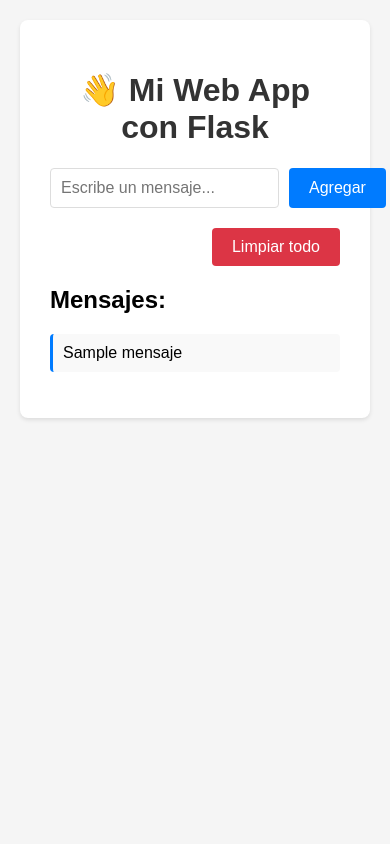
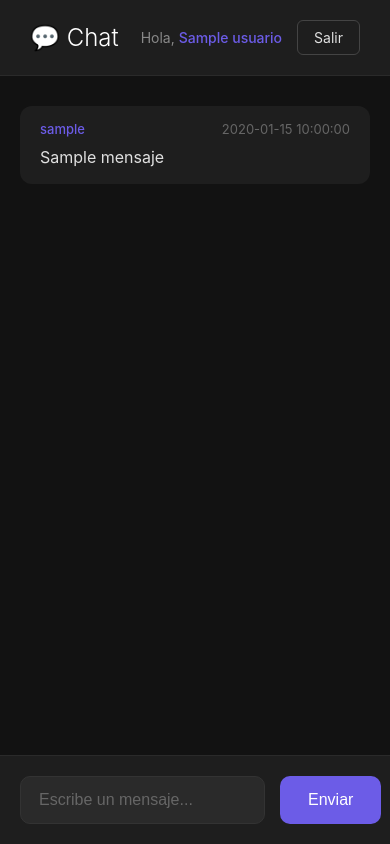
Before and after one commit to Leonisaurov/Qwen_Coder, a Flask app: template templates/index.html in a window 390 px wide. Run offline with Flask 3, Linux system fonts and the light colour scheme; the template is opened without the code that fills it: most values are stand-ins (such as "Sample title", 1, 10 or a date in 2020).

Commit message:
Implement dark mode, minimalist design, and functional chat with simple authentication
- Added login.html template with dark mode styling and user authentication form
- Modified app.py to implement user session management, password hashing, and message persistence
- Updated index.html with dark theme, minimalist interface, and real-time message polling
- Integrated user registration, login/logout functionality, and secure password handling
- Added automatic user creation on first login and message history with timestamps
- Implemented responsive design and smooth animations for enhanced user experience

```diff
--- a/app.py
+++ b/app.py
@@ -1,25 +1,75 @@
-from flask import Flask, render_template, request, redirect, url_for
+from flask import Flask, render_template, request, redirect, url_for, session, jsonify
+from datetime import datetime
+import hashlib
 
 app = Flask(__name__)
+app.secret_key = 'tu_clave_secreta_cambiala_en_produccion'
 
-# Lista temporal para almacenar mensajes (en memoria)
-mensajes = []
+# Base de datos en memoria para usuarios y mensajes
+usuarios = {}  # {username: hashed_password}
+mensajes = []  # [{username, mensaje, timestamp}]
+
+def hash_password(password):
+    return hashlib.sha256(password.encode()).hexdigest()
 
 @app.route('/')
 def index():
-    return render_template('index.html', mensajes=mensajes)
+    if 'usuario' not in session:
+        return redirect(url_for('login'))
+    return render_template('index.html', usuario=session['usuario'], mensajes=mensajes)
 
-@app.route('/agregar', methods=['POST'])
-def agregar():
-    mensaje = request.form.get('mensaje')
+@app.route('/login', methods=['GET', 'POST'])
+def login():
+    error = None
+    if request.method == 'POST':
+        username = request.form.get('username', '').strip()
+        password = request.form.get('password', '')
+
+        if not username or not password:
+            error = 'Por favor completa todos los campos'
+        elif username in usuarios:
+            # Usuario existente, verificar contraseña
+            if usuarios[username] == hash_password(password):
+                session['usuario'] = username
+                return redirect(url_for('index'))
+            else:
+                error = 'Contraseña incorrecta'
+        else:
+            # Nuevo usuario, registrarlo automáticamente
+            usuarios[username] = hash_password(password)
+            session['usuario'] = username
+            return redirect(url_for('index'))
+
+    return render_template('login.html', error=error)
+
+@app.route('/logout')
+def logout():
+    session.clear()
+    return redirect(url_for('login'))
+
+@app.route('/enviar', methods=['POST'])
+def enviar():
+    if 'usuario' not in session:
+        return jsonify({'error': 'No autorizado'}), 401
+
+    mensaje = request.form.get('mensaje', '').strip()
     if mensaje:
-        mensajes.append(mensaje)
+        mensajes.append({
+            'username': session['usuario'],
+            'mensaje': mensaje,
+            'timestamp': datetime.now().strftime('%H:%M')
+        })
+        # Mantener solo los últimos 50 mensajes
+        if len(mensajes) > 50:
+            mensajes.pop(0)
+
     return redirect(url_for('index'))
 
-@app.route('/limpiar', methods=['POST'])
-def limpiar():
-    mensajes.clear()
-    return redirect(url_for('index'))
+@app.route('/api/mensajes')
+def get_mensajes():
+    return jsonify(mensajes)
 
 if __name__ == '__main__':
-    app.run(debug=True, host='0.0.0.0', port=5001)
+    import os
+    port = int(os.environ.get("PORT", 5001))
+    app.run(debug=True, host='0.0.0.0', port=port)
--- a/templates/index.html
+++ b/templates/index.html
@@ -3,96 +3,267 @@
 <head>
     <meta charset="UTF-8">
     <meta name="viewport" content="width=device-width, initial-scale=1.0">
-    <title>Mi Web App Flask</title>
+    <title>Chat - {{ usuario }}</title>
     <style>
+        * {
+            margin: 0;
+            padding: 0;
+            box-sizing: border-box;
+        }
+
         body {
-            font-family: Arial, sans-serif;
+            font-family: -apple-system, BlinkMacSystemFont, 'Segoe UI', Roboto, Oxygen, Ubuntu, sans-serif;
+            background-color: #121212;
+            color: #e0e0e0;
+            min-height: 100vh;
+        }
+
+        .header {
+            background-color: #1e1e1e;
+            padding: 20px 30px;
+            display: flex;
+            justify-content: space-between;
+            align-items: center;
+            border-bottom: 1px solid #2a2a2a;
+        }
+
+        .header h1 {
+            font-weight: 300;
+            font-size: 24px;
+            color: #ffffff;
+        }
+
+        .user-info {
+            display: flex;
+            align-items: center;
+            gap: 15px;
+        }
+
+        .username {
+            color: #888;
+            font-size: 14px;
+        }
+
+        .username span {
+            color: #6c5ce7;
+            font-weight: 500;
+        }
+
+        .logout-btn {
+            padding: 8px 16px;
+            background-color: transparent;
+            border: 1px solid #444;
+            color: #e0e0e0;
+            border-radius: 6px;
+            cursor: pointer;
+            font-size: 14px;
+            transition: all 0.3s;
+            text-decoration: none;
+        }
+
+        .logout-btn:hover {
+            border-color: #ff6b6b;
+            color: #ff6b6b;
+        }
+
+        .chat-container {
             max-width: 800px;
             margin: 0 auto;
+            padding: 30px 20px;
+        }
+
+        .messages {
+            display: flex;
+            flex-direction: column;
+            gap: 15px;
+            margin-bottom: 30px;
+            max-height: 60vh;
+            overflow-y: auto;
+        }
+
+        .message {
+            background-color: #1e1e1e;
+            padding: 15px 20px;
+            border-radius: 12px;
+            animation: fadeIn 0.3s ease;
+        }
+
+        @keyframes fadeIn {
+            from {
+                opacity: 0;
+                transform: translateY(10px);
+            }
+            to {
+                opacity: 1;
+                transform: translateY(0);
+            }
+        }
+
+        .message-header {
+            display: flex;
+            justify-content: space-between;
+            margin-bottom: 8px;
+            font-size: 13px;
+        }
+
+        .message-user {
+            color: #6c5ce7;
+            font-weight: 500;
+        }
+
+        .message-time {
+            color: #666;
+        }
+
+        .message-text {
+            color: #e0e0e0;
+            line-height: 1.5;
+            word-wrap: break-word;
+        }
+
+        .empty-state {
+            text-align: center;
+            color: #666;
+            padding: 60px 20px;
+            font-style: italic;
+        }
+
+        .input-form {
+            position: fixed;
+            bottom: 0;
+            left: 0;
+            right: 0;
+            background-color: #1e1e1e;
             padding: 20px;
-            background-color: #f5f5f5;
+            border-top: 1px solid #2a2a2a;
         }
-        h1 {
-            color: #333;
-            text-align: center;
+
+        .input-container {
+            max-width: 800px;
+            margin: 0 auto;
+            display: flex;
+            gap: 15px;
         }
-        .container {
-            background-color: white;
-            padding: 30px;
-            border-radius: 8px;
-            box-shadow: 0 2px 4px rgba(0,0,0,0.1);
+
+        .input-form input {
+            flex: 1;
+            padding: 14px 18px;
+            background-color: #2a2a2a;
+            border: 1px solid #333;
+            border-radius: 10px;
+            color: #e0e0e0;
+            font-size: 16px;
+            transition: border-color 0.3s;
         }
-        form {
-            display: flex;
-            gap: 10px;
-            margin-bottom: 20px;
+
+        .input-form input:focus {
+            outline: none;
+            border-color: #6c5ce7;
         }
-        input[type="text"] {
-            flex: 1;
-            padding: 10px;
-            border: 1px solid #ddd;
-            border-radius: 4px;
-            font-size: 16px;
+
+        .input-form input::placeholder {
+            color: #666;
         }
-        button {
-            padding: 10px 20px;
-            background-color: #007bff;
+
+        .input-form button {
+            padding: 14px 28px;
+            background-color: #6c5ce7;
             color: white;
             border: none;
+            border-radius: 10px;
+            font-size: 16px;
+            cursor: pointer;
+            transition: background-color 0.3s;
+            font-weight: 500;
+        }
+
+        .input-form button:hover {
+            background-color: #5b4cdb;
+        }
+
+        /* Scrollbar styling */
+        .messages::-webkit-scrollbar {
+            width: 8px;
+        }
+
+        .messages::-webkit-scrollbar-track {
+            background: #1a1a1a;
+        }
+
+        .messages::-webkit-scrollbar-thumb {
+            background: #444;
             border-radius: 4px;
-            cursor: pointer;
-            font-size: 16px;
         }
-        button:hover {
-            background-color: #0056b3;
-        }
-        .btn-danger {
-            background-color: #dc3545;
-        }
-        .btn-danger:hover {
-            background-color: #c82333;
-        }
-        ul {
-            list-style-type: none;
-            padding: 0;
-        }
-        li {
-            padding: 10px;
-            margin: 5px 0;
-            background-color: #f9f9f9;
-            border-radius: 4px;
-            border-left: 3px solid #007bff;
-        }
-        .empty-message {
-            color: #666;
-            font-style: italic;
-            text-align: center;
+
+        .messages::-webkit-scrollbar-thumb:hover {
+            background: #555;
         }
     </style>
 </head>
 <body>
-    <div class="container">
-        <h1>👋 Mi Web App con Flask</h1>
+    <div class="header">
+        <h1>💬 Chat</h1>
+        <div class="user-info">
+            <span class="username">Hola, <span>{{ usuario }}</span></span>
+            <a href="/logout" class="logout-btn">Salir</a>
+        </div>
+    </div>
 
-        <form action="/agregar" method="POST">
-            <input type="text" name="mensaje" placeholder="Escribe un mensaje..." required>
-            <button type="submit">Agregar</button>
-        </form>
+    <div class="chat-container">
+        <div class="messages" id="messages">
+            {% if mensajes %}
+                {% for msg in mensajes %}
+                <div class="message">
+                    <div class="message-header">
+                        <span class="message-user">{{ msg.username }}</span>
+                        <span class="message-time">{{ msg.timestamp }}</span>
+                    </div>
+                    <div class="message-text">{{ msg.mensaje }}</div>
+                </div>
+                {% endfor %}
+            {% else %}
+                <div class="empty-state">
+                    No hay mensajes aún.<br>Sé el primero en escribir algo!
+                </div>
+            {% endif %}
+        </div>
+    </div>
 
-        <form action="/limpiar" method="POST" style="justify-content: flex-end;">
-            <button type="submit" class="btn-danger">Limpiar todo</button>
-        </form>
+    <form class="input-form" action="/enviar" method="POST" id="chatForm">
+        <div class="input-container">
+            <input type="text" name="mensaje" placeholder="Escribe un mensaje..." required autocomplete="off">
+            <button type="submit">Enviar</button>
+        </div>
+    </form>
 
-        <h2>Mensajes:</h2>
-        {% if mensajes %}
-            <ul>
-                {% for mensaje in mensajes %}
-                    <li>{{ mensaje }}</li>
-                {% endfor %}
-            </ul>
-        {% else %}
-            <p class="empty-message">No hay mensajes aún. ¡Sé el primero en agregar uno!</p>
-        {% endif %}
-    </div>
+    <script>
+        // Auto-scroll al final de los mensajes
+        const messagesContainer = document.getElementById('messages');
+        messagesContainer.scrollTop = messagesContainer.scrollHeight;
+
+        // Auto-refresh cada 5 segundos para nuevos mensajes
+        setInterval(async () => {
+            try {
+                const response = await fetch('/api/mensajes');
+                const data = await response.json();
+
+                // Aquí podrías implementar una lógica más sofisticada
+                // para solo agregar mensajes nuevos sin recargar toda la página
+                if (data.length !== {{ mensajes|length }}) {
+                    location.reload();
+                }
+            } catch (error) {
+                console.error('Error fetching messages:', error);
+            }
+        }, 5000);
+
+        // Enter para enviar
+        document.querySelector('input[name="mensaje"]').addEventListener('keypress', function(e) {
+            if (e.key === 'Enter' && !e.shiftKey) {
+                e.preventDefault();
+                document.getElementById('chatForm').submit();
+            }
+        });
+    </script>
 </body>
 </html>
```
Also changed, not shown: templates/login.html (added, +125 -0 lines), 2 other files.
